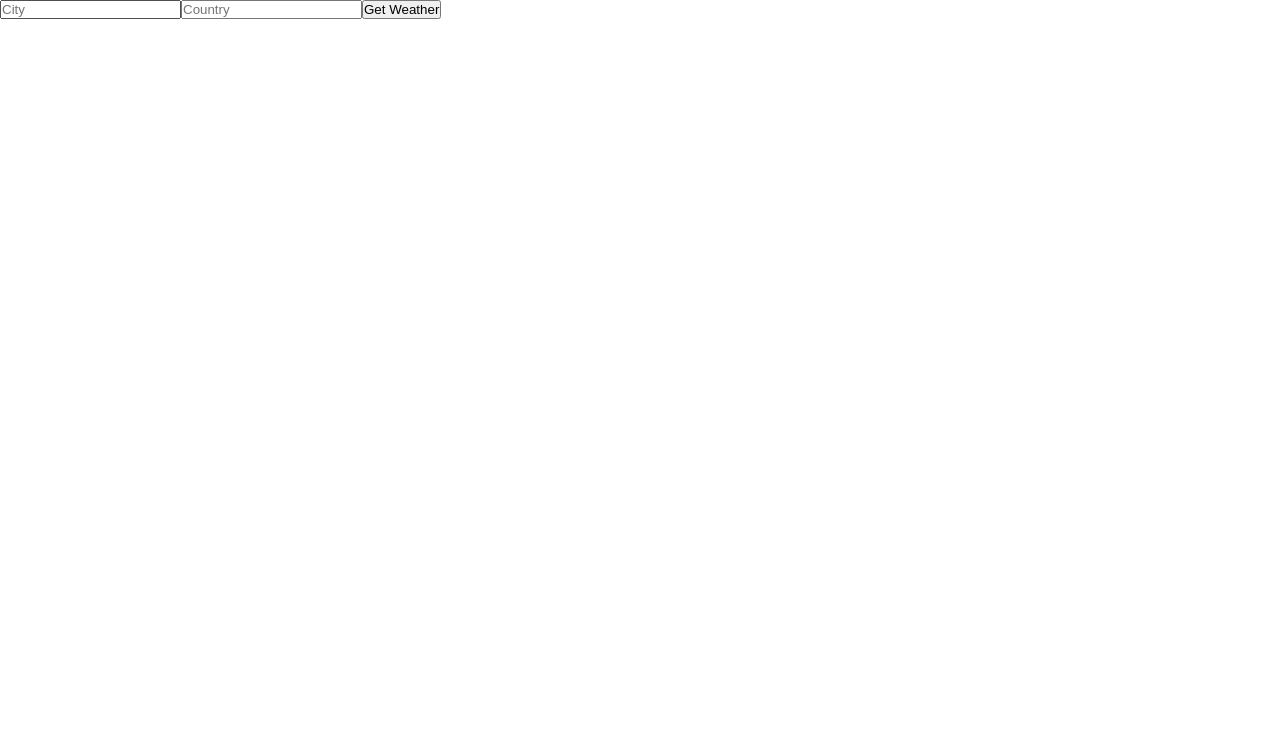
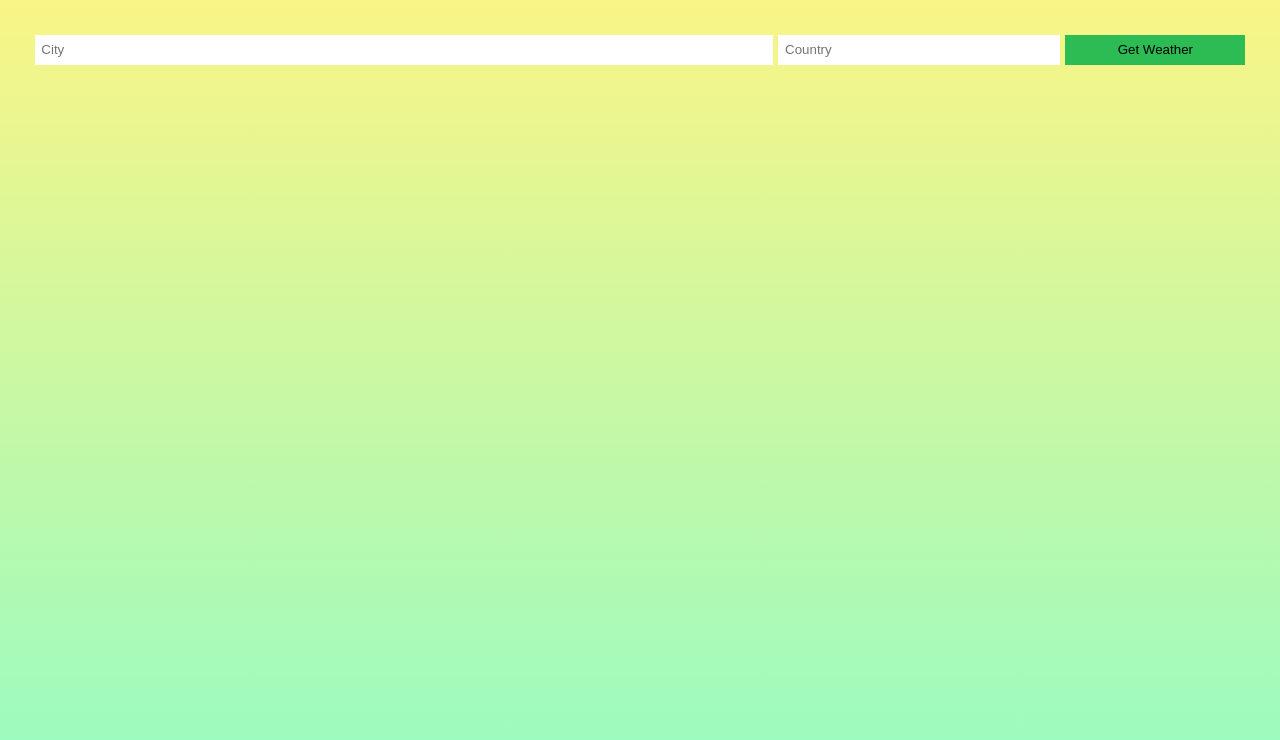
Before and after one commit to AJ-Murphy/Weather-App, a React (Create React App) app: page / in a window 1280 px wide. Shown: the top 740 px of the page. Built offline with nearby package versions, Linux system fonts and the light colour scheme.

Commit message:
Updated base css

```diff
--- a/src/App.css
+++ b/src/App.css
@@ -1,5 +1,76 @@
+/** Global */
+@import url("https://fonts.googleapis.com/css?family=Nunito+Sans|Oxygen&display=swap");
+
 * {
   box-sizing: border-box;
   padding: 0;
   margin: 0;
 }
+
+:root {
+  --primaryColor: #2dbb54;
+  --mainWhite: #fff;
+  --offWhite: #f7f7f7;
+  --mainBlack: #111;
+  --mainGrey: #ececec;
+  --darkGrey: #cfcfcf;
+  --mainTransition: all 0.3s linear;
+  --mainSpacing: 2rem;
+  --lightShadow: 2px 5px 3px 0px rgba(0, 0, 0, 0.5);
+  --darkShadow: 4px 10px 5px 0px rgba(0, 0, 0, 0.5);
+}
+
+body {
+  background-image: linear-gradient(to top, #96fbc4 0%, #f9f586 100%);
+  height: 100vh;
+  width: 100%;
+  padding: var(--mainSpacing);
+  margin: 0 auto;
+  font-size: 16px;
+  font-family: "Nunito Sans", sans-serif;
+}
+
+h1,
+h2,
+h3,
+h4,
+h5,
+h6 {
+  font-family: "Oxygen", sans-serif;
+}
+
+.btn {
+  /* display: inline-block; */
+  border: 0;
+}
+
+/** Search */
+.search {
+  display: flex;
+  justify-content: center;
+  align-items: center;
+}
+
+.search__input {
+  padding: 0.5em;
+  margin: 0.2em;
+  min-width: 70px;
+  height: 30px;
+  border: 0;
+}
+
+#search__city {
+  flex-grow: 6;
+}
+
+#search__country {
+  flex-grow: 1;
+}
+
+#search__btn {
+  background-color: var(--primaryColor);
+  flex-grow: 1;
+  height: 30px;
+  padding: 0.5em;
+  margin: 0.2em;
+}
```
